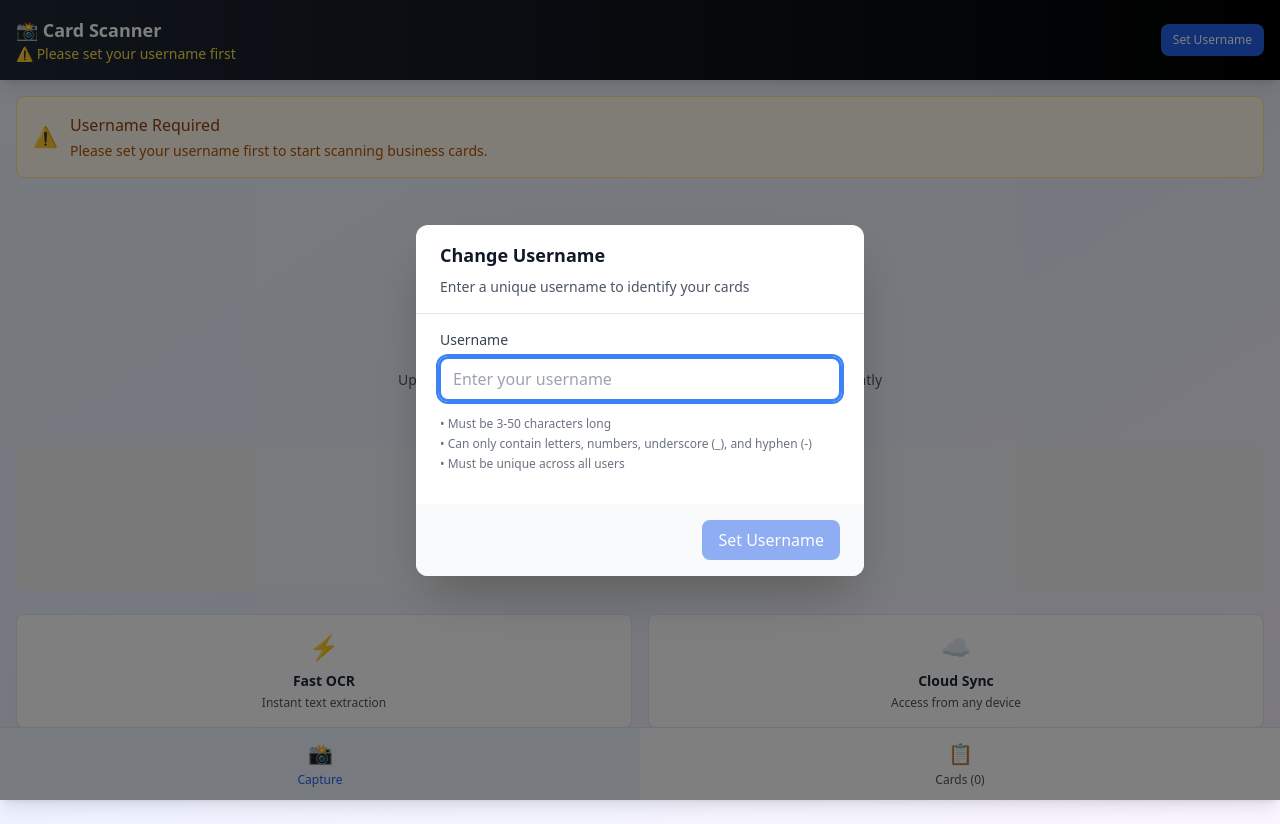
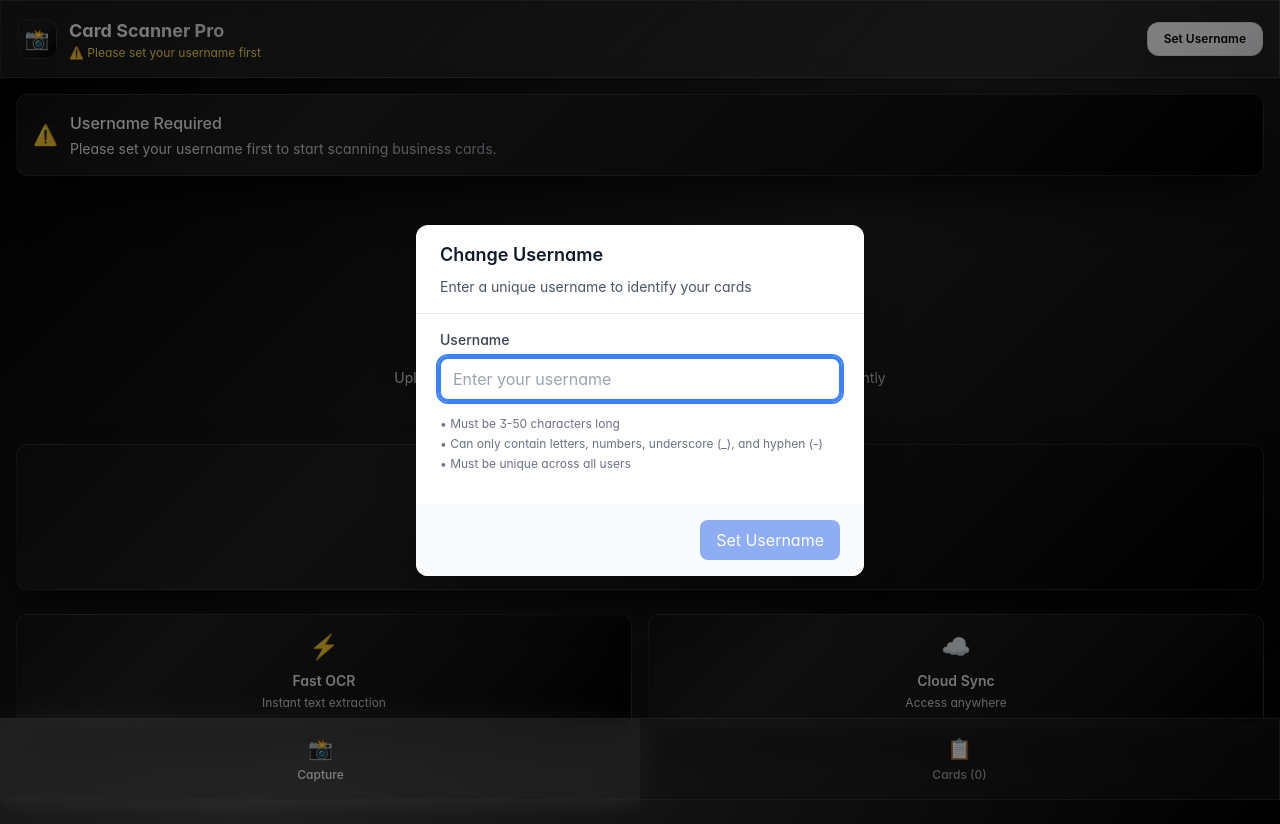
Before and after one commit to Sidreyas/Business-Card-Web-App, a React (Create React App) app: page / in a window 1280 px wide. Built offline with nearby package versions, Linux system fonts and the light colour scheme; no server answers.

Commit message:
Restore premium black & white theme carefully - no black screen issue

```diff
--- a/src/App.js
+++ b/src/App.js
@@ -411,24 +411,29 @@ function App() {
   };
 
   return (
-    <div className="min-h-screen bg-gradient-to-br from-blue-50 via-indigo-50 to-purple-50">
-      {/* Mobile Header */}
-      <div className="bg-gradient-to-r from-gray-800 to-black text-white p-4 shadow-lg">
+    <div className="min-h-screen" style={{background: 'var(--gradient-primary)'}}>
+      {/* Premium Mobile Header */}
+      <div className="glass-effect border-b border-white/10 p-4 sticky top-0 z-30">
         <div className="flex justify-between items-center">
-          <div>
-            <h1 className="text-lg font-bold">
-              {activePage === 'capture' ? '📸 Card Scanner' : '📋 My Cards'}
-            </h1>
-            {userName && userName !== 'Guest' ? (
-              <p className="text-sm text-gray-300">Welcome, {userName}!</p>
-            ) : (
-              <p className="text-sm text-yellow-300">⚠️ Please set your username first</p>
-            )}
+          <div className="flex items-center space-x-3">
+            <div className="w-10 h-10 premium-card rounded-xl flex items-center justify-center glow-box">
+              <span className="text-xl">{activePage === 'capture' ? '📸' : '📋'}</span>
+            </div>
+            <div>
+              <h1 className="text-lg font-bold text-gradient-premium">
+                {activePage === 'capture' ? 'Card Scanner Pro' : 'My Card Vault'}
+              </h1>
+              {userName && userName !== 'Guest' ? (
+                <p className="text-xs text-gradient-accent">Professional OCR Technology</p>
+              ) : (
+                <p className="text-xs text-yellow-300">⚠️ Please set your username first</p>
+              )}
+            </div>
           </div>
           {(!userName || userName === 'Guest') && (
             <button
               onClick={() => setShowUsernameDialog(true)}
-              className="text-xs bg-blue-600 hover:bg-blue-500 px-3 py-2 rounded-lg transition-colors font-medium"
+              className="btn-premium px-4 py-2 rounded-xl text-xs font-medium glow-box"
             >
               Set Username
             </button>
@@ -436,12 +441,12 @@ function App() {
         </div>
       </div>
 
-      {/* Notification */}
+      {/* Premium Notification */}
       {notification && (
-        <div className="bg-green-50 border-b border-green-200 p-3">
+        <div className="glass-effect border-b border-white/10 p-3 glow-box">
           <div className="flex items-center justify-center">
-            <span className="text-green-600 mr-2">✓</span>
-            <span className="text-green-800 text-sm">{notification}</span>
+            <span className="text-white mr-2">✓</span>
+            <span className="text-gradient-premium text-sm font-medium">{notification}</span>
           </div>
         </div>
       )}
@@ -460,15 +465,15 @@ function App() {
         )}
       </div>
 
-      {/* Bottom Navigation */}
-      <div className="fixed bottom-0 left-0 right-0 bg-white border-t border-gray-200 shadow-lg">
+      {/* Premium Bottom Navigation */}
+      <div className="fixed bottom-0 left-0 right-0 glass-effect border-t border-white/10 z-40">
         <div className="flex">
           <button
             onClick={() => setActivePage('capture')}
-            className={`flex-1 flex flex-col items-center py-3 px-4 transition-colors ${
+            className={`flex-1 flex flex-col items-center py-4 px-4 transition-all duration-300 ${
               activePage === 'capture'
-                ? 'text-blue-600 bg-blue-50'
-                : 'text-gray-600 hover:text-blue-600 hover:bg-gray-50'
+                ? 'text-white bg-white/10 glow-box'
+                : 'text-gray-400 hover:text-white hover:bg-white/5'
             }`}
           >
             <span className="text-xl mb-1">📸</span>
@@ -477,10 +482,10 @@ function App() {
 
           <button
             onClick={() => setActivePage('entries')}
-            className={`flex-1 flex flex-col items-center py-3 px-4 transition-colors ${
+            className={`flex-1 flex flex-col items-center py-4 px-4 transition-all duration-300 ${
               activePage === 'entries'
-                ? 'text-blue-600 bg-blue-50'
-                : 'text-gray-600 hover:text-blue-600 hover:bg-gray-50'
+                ? 'text-white bg-white/10 glow-box'
+                : 'text-gray-400 hover:text-white hover:bg-white/5'
             }`}
           >
             <span className="text-xl mb-1">📋</span>
@@ -515,14 +520,14 @@ function CapturePageContent({ onOcrResult, userName }) {
 
   return (
     <div className="p-4 space-y-6">
-      {/* Username Warning */}
+      {/* Premium Username Warning */}
       {!isUsernameSet && (
-        <div className="bg-amber-50 border border-amber-200 rounded-lg p-4">
+        <div className="premium-card glow-box rounded-xl p-4 border border-white/10">
           <div className="flex items-center">
-            <span className="text-amber-500 mr-3 text-xl">⚠️</span>
+            <span className="text-yellow-400 mr-3 text-xl">⚠️</span>
             <div>
-              <p className="text-amber-800 font-medium">Username Required</p>
-              <p className="text-amber-700 text-sm mt-1">
+              <p className="text-gradient-premium font-medium">Username Required</p>
+              <p className="text-gradient-accent text-sm mt-1">
                 Please set your username first to start scanning business cards.
               </p>
             </div>
@@ -530,15 +535,15 @@ function CapturePageContent({ onOcrResult, userName }) {
         </div>
       )}
 
-      {/* Hero Section */}
+      {/* Premium Hero Section */}
       <div className="text-center py-8">
-        <div className="w-20 h-20 mx-auto mb-4 bg-gradient-to-br from-blue-500 to-purple-600 rounded-full flex items-center justify-center">
+        <div className="w-20 h-20 mx-auto mb-4 premium-card rounded-full flex items-center justify-center glow-box">
           <span className="text-3xl">🃏</span>
         </div>
-        <h2 className="text-2xl font-bold text-gray-800 mb-2">
-          Scan Business Cards
+        <h2 className="text-2xl font-bold text-gradient-premium mb-2">
+          AI Card Scanner Pro
         </h2>
-        <p className="text-gray-600 text-sm">
+        <p className="text-gradient-accent text-sm">
           Upload or capture a business card to extract contact information instantly
         </p>
       </div>
@@ -547,26 +552,26 @@ function CapturePageContent({ onOcrResult, userName }) {
       {isUsernameSet ? (
         <UploadForm onOcrResult={onOcrResult} />
       ) : (
-        <div className="bg-gray-100 rounded-lg p-8 text-center">
+        <div className="premium-card glow-box rounded-xl p-8 text-center border border-white/10">
           <span className="text-4xl mb-4 block opacity-50">📱</span>
-          <p className="text-gray-500">Set your username to enable card scanning</p>
+          <p className="text-gradient-accent">Set your username to enable card scanning</p>
         </div>
       )}
 
-      {/* Features */}
+      {/* Premium Features */}
       <div className="grid grid-cols-2 gap-4 mt-8">
-        <div className="bg-white rounded-lg p-4 shadow-sm border">
+        <div className="premium-card glow-box rounded-xl p-4 border border-white/10">
           <div className="text-center">
             <span className="text-2xl mb-2 block">⚡</span>
-            <h3 className="font-semibold text-sm text-gray-800">Fast OCR</h3>
-            <p className="text-xs text-gray-600 mt-1">Instant text extraction</p>
+            <h3 className="font-semibold text-sm text-gradient-premium">Fast OCR</h3>
+            <p className="text-xs text-gradient-accent mt-1">Instant text extraction</p>
           </div>
         </div>
-        <div className="bg-white rounded-lg p-4 shadow-sm border">
+        <div className="premium-card glow-box rounded-xl p-4 border border-white/10">
           <div className="text-center">
             <span className="text-2xl mb-2 block">☁️</span>
-            <h3 className="font-semibold text-sm text-gray-800">Cloud Sync</h3>
-            <p className="text-xs text-gray-600 mt-1">Access from any device</p>
+            <h3 className="font-semibold text-sm text-gradient-premium">Cloud Sync</h3>
+            <p className="text-xs text-gradient-accent mt-1">Access anywhere</p>
           </div>
         </div>
       </div>
@@ -574,25 +579,37 @@ function CapturePageContent({ onOcrResult, userName }) {
   );
 }
 
-// Entries Page Component
+// Premium Entries Page Component
 function EntriesPageContent({ entries, onExportPDF }) {
   return (
     <div className="p-4">
-      {/* Stats Card */}
-      <div className="bg-gradient-to-r from-blue-500 to-purple-600 rounded-lg p-4 text-white mb-6">
-        <h3 className="text-lg font-bold mb-2">Your Business Cards</h3>
+      {/* Premium Stats Card */}
+      <div className="premium-card glow-box rounded-xl p-6 text-white mb-6 border border-white/10">
+        <div className="flex items-center justify-between mb-4">
+          <div className="flex items-center space-x-3">
+            <div className="w-12 h-12 premium-card rounded-xl flex items-center justify-center glow-box">
+              <span className="text-xl">💼</span>
+            </div>
+            <div>
+              <h3 className="text-lg font-bold text-gradient-premium">Card Collection</h3>
+              <p className="text-xs text-gradient-accent">Professional contacts</p>
+            </div>
+          </div>
+        </div>
+
         <div className="flex justify-between items-center">
           <div>
-            <p className="text-2xl font-bold">{entries.length}</p>
-            <p className="text-sm opacity-90">Total Cards</p>
+            <p className="text-4xl font-bold text-gradient-premium mb-1">{entries.length}</p>
+            <p className="text-sm text-gradient-accent">Business Cards Stored</p>
           </div>
           <div className="flex space-x-2">
             {entries.length > 0 && (
               <button
                 onClick={onExportPDF}
-                className="bg-white bg-opacity-20 hover:bg-opacity-30 px-3 py-2 rounded-lg text-xs font-medium transition-colors"
+                className="btn-premium px-4 py-2 rounded-xl text-xs font-medium glow-box flex items-center space-x-2"
               >
-                📄 Export PDF
+                <span>📄</span>
+                <span>Export PDF</span>
               </button>
             )}
           </div>
--- a/src/index.css
+++ b/src/index.css
@@ -1,6 +1,101 @@
 @tailwind base;
 @tailwind components;
 @tailwind utilities;
+
+/* Premium Black & White Theme */
+@import url('https://fonts.googleapis.com/css2?family=Inter:wght@300;400;500;600;700;800;900&display=swap');
+
+:root {
+  --gradient-primary: linear-gradient(135deg, #000000 0%, #1f1f1f 50%, #000000 100%);
+  --gradient-secondary: linear-gradient(135deg, #ffffff 0%, #f3f4f6 50%, #e5e7eb 100%);
+  --gradient-card: linear-gradient(135deg, #111111 0%, #1f1f1f 25%, #0f0f0f 75%, #000000 100%);
+  --gradient-button: linear-gradient(135deg, #ffffff 0%, #f9fafb 50%, #e5e7eb 100%);
+  --shadow-glow: 0 0 30px rgba(255, 255, 255, 0.1);
+  --shadow-glow-strong: 0 0 50px rgba(255, 255, 255, 0.2);
+  --shadow-premium: 0 25px 50px -12px rgba(0, 0, 0, 0.8);
+}
+
+* {
+  font-family: 'Inter', -apple-system, BlinkMacSystemFont, 'Segoe UI', sans-serif;
+}
+
+body {
+  background: var(--gradient-primary);
+  min-height: 100vh;
+  font-feature-settings: 'cv11', 'ss01';
+  font-variant-numeric: oldstyle-nums;
+}
+
+/* Premium Glass Effect */
+.glass-effect {
+  background: linear-gradient(135deg, rgba(255, 255, 255, 0.1) 0%, rgba(255, 255, 255, 0.05) 100%);
+  backdrop-filter: blur(10px);
+  border: 1px solid rgba(255, 255, 255, 0.1);
+}
+
+/* Premium Glow Effects */
+.glow-box {
+  box-shadow: var(--shadow-glow);
+  transition: all 0.3s cubic-bezier(0.4, 0, 0.2, 1);
+}
+
+.glow-box:hover {
+  box-shadow: var(--shadow-glow-strong);
+  transform: translateY(-2px);
+}
+
+.premium-card {
+  background: var(--gradient-card);
+  border: 1px solid rgba(255, 255, 255, 0.1);
+  box-shadow: var(--shadow-premium);
+  transition: all 0.3s cubic-bezier(0.4, 0, 0.2, 1);
+}
+
+.premium-card:hover {
+  transform: translateY(-4px);
+  box-shadow: var(--shadow-premium), var(--shadow-glow);
+}
+
+/* Premium Button Styles */
+.btn-premium {
+  background: var(--gradient-button);
+  color: #000000;
+  font-weight: 600;
+  border: 1px solid rgba(0, 0, 0, 0.1);
+  box-shadow: 0 4px 15px rgba(0, 0, 0, 0.2);
+  transition: all 0.3s cubic-bezier(0.4, 0, 0.2, 1);
+}
+
+.btn-premium:hover {
+  transform: translateY(-2px);
+  box-shadow: 0 8px 25px rgba(0, 0, 0, 0.3), var(--shadow-glow);
+}
+
+.btn-premium-dark {
+  background: linear-gradient(135deg, #1f1f1f 0%, #000000 50%, #1f1f1f 100%);
+  color: #ffffff;
+  border: 1px solid rgba(255, 255, 255, 0.2);
+  box-shadow: 0 4px 15px rgba(255, 255, 255, 0.1);
+}
+
+.btn-premium-dark:hover {
+  box-shadow: 0 8px 25px rgba(255, 255, 255, 0.2), var(--shadow-glow);
+}
+
+/* Premium Text Gradients */
+.text-gradient-premium {
+  background: linear-gradient(135deg, #ffffff 0%, #d1d5db 100%);
+  -webkit-background-clip: text;
+  -webkit-text-fill-color: transparent;
+  background-clip: text;
+}
+
+.text-gradient-accent {
+  background: linear-gradient(135deg, #f3f4f6 0%, #9ca3af 100%);
+  -webkit-background-clip: text;
+  -webkit-text-fill-color: transparent;
+  background-clip: text;
+}
 
 /* Custom mobile optimizations */
 @media (max-width: 768px) {
@@ -77,3 +172,31 @@
     height: auto;
   }
 }
+
+/* Premium Animations */
+@keyframes fadeInUp {
+  from {
+    opacity: 0;
+    transform: translateY(20px);
+  }
+  to {
+    opacity: 1;
+    transform: translateY(0);
+  }
+}
+
+.fade-in-up {
+  animation: fadeInUp 0.6s ease-out;
+}
+
+/* Premium Cards specific styles */
+.premium-entry-card {
+  background: var(--gradient-card);
+  border: 1px solid rgba(255, 255, 255, 0.1);
+  transition: all 0.3s ease;
+}
+
+.premium-entry-card:hover {
+  transform: translateY(-2px);
+  box-shadow: var(--shadow-premium), var(--shadow-glow);
+}
```
